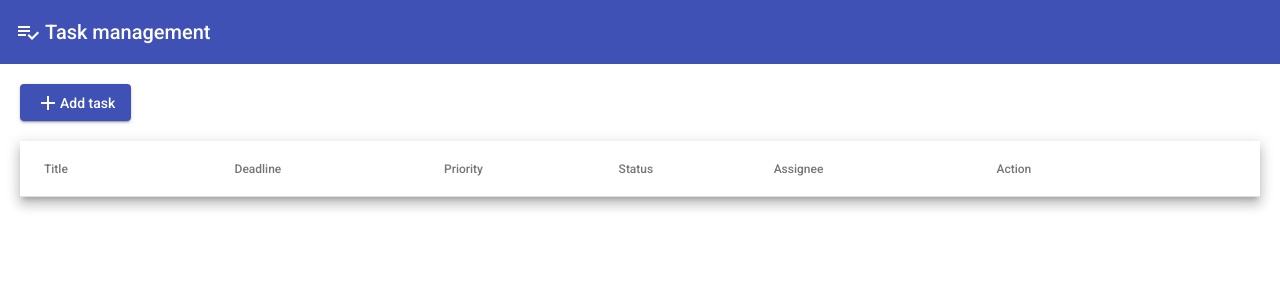
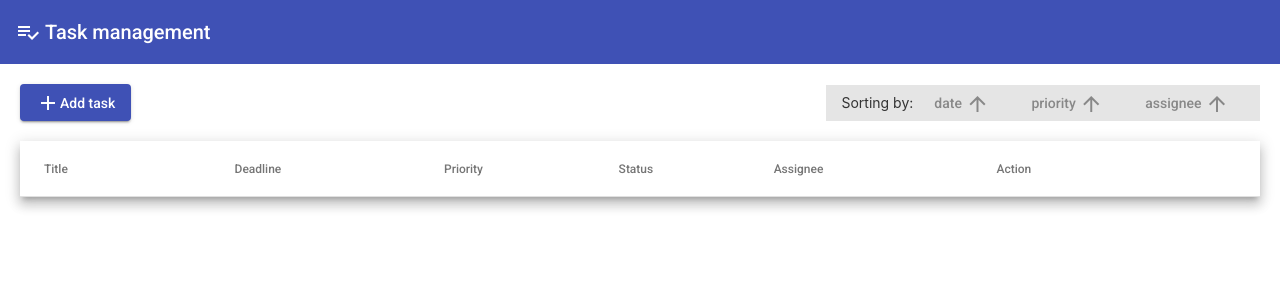
Before and after one commit to ElenaPogodaeva/task-management, an Angular app: page / in a window 1280 px wide. Shown: the top 300 px of the page. Built offline with nearby package versions, Linux system fonts and the light colour scheme.

Commit message:
feat: add sorting

```diff
--- /dev/null
+++ b/src/app/task/components/filter/filter.component.html
@@ -0,0 +1,24 @@
+<div class="container">
+  <span>Sorting by:</span>
+  <div class="sorting">
+    <button mat-button class="sort-btn" (click)="sortBy('deadline')">
+      date
+      <mat-icon *ngIf="(sortField === 'deadline') && sortReverse; else arrowUp">arrow_downward</mat-icon>
+    </button>
+    <button mat-button class="sort-btn" (click)="sortBy('priority')">
+      priority
+      <mat-icon *ngIf="(sortField === 'priority') && sortReverse; else arrowUp">arrow_downward</mat-icon>
+    </button>
+    <button mat-flat-button class="sort-btn" (click)="sortBy('assignee')">
+      assignee
+      <mat-icon *ngIf="(sortField === 'assignee') && sortReverse; else arrowUp">arrow_downward</mat-icon>
+    </button>
+    <!-- <span class="sort-text">by word or sentance</span>
+    <mat-form-field appearance="fill">
+      <input matInput type="text" name="filter" (input)="filterByWord.emit($event)">
+    </mat-form-field> -->
+    <ng-template #arrowUp>
+      <mat-icon>arrow_upward</mat-icon>
+    </ng-template>
+  </div>
+</div>
--- /dev/null
+++ b/src/app/task/components/filter/filter.component.scss
@@ -0,0 +1,23 @@
+.container {
+  display: flex;
+  flex-wrap: wrap;
+  align-items: center;
+  justify-content: center;
+  padding: 0 15px;
+  background-color: #E5E5E5;
+}
+.sorting {
+  display: flex;
+  flex-wrap: wrap;
+  align-items: center;
+  gap: 10px;
+  margin-left: 5px;
+}
+.sort-btn {
+  background-color: transparent;
+  color: #2F80ED;
+  color: #888;
+}
+.active {
+  color: #2F80ED;
+}
--- /dev/null
+++ b/src/app/task/components/filter/filter.component.ts
@@ -0,0 +1,22 @@
+import { Component, EventEmitter, Output } from '@angular/core';
+
+@Component({
+  selector: 'app-filter',
+  templateUrl: './filter.component.html',
+  styleUrls: ['./filter.component.scss'],
+})
+export class FilterComponent {
+  sortField: string = '';
+
+  sortReverse: boolean = false;
+
+  @Output() sort = new EventEmitter<{ sortField: string; sortReverse: boolean }>();
+
+  @Output() filterByWord = new EventEmitter<Event>();
+
+  sortBy(sortField: string) {
+    this.sortReverse = this.sortField === sortField ? !this.sortReverse : false;
+    this.sortField = sortField;
+    this.sort.emit({ sortField: this.sortField, sortReverse: this.sortReverse });
+  }
+}
--- a/src/app/task/pages/task-list-page/task-list-page.component.html
+++ b/src/app/task/pages/task-list-page/task-list-page.component.html
@@ -3,8 +3,9 @@
     <mat-icon>add</mat-icon>
     <span>Add task</span>
   </button>
+  <app-filter (sort)="onSort($event)" (filterByWord)="filterByWord($event)"></app-filter>
 </div>
-<table [dataSource]="tasks$" mat-table class="mat-elevation-z8">
+<table [dataSource]="tasks | sort : sortField : sortReverse" mat-table class="mat-elevation-z8">
   <ng-container matColumnDef="title">
     <th mat-header-cell *matHeaderCellDef>Title</th>
     <td mat-cell *matCellDef="let task">
--- a/src/app/task/pages/task-list-page/task-list-page.component.ts
+++ b/src/app/task/pages/task-list-page/task-list-page.component.ts
@@ -12,7 +12,11 @@ import { TaskModel } from '../../models/task.model';
 export class TaskListPageComponent implements OnInit {
   readonly columns = ['title', 'deadline', 'priority', 'status', 'assignee', 'action'];
 
-  tasks$!: Observable<TaskModel[]>;
+  tasks!: TaskModel[];
+
+  sortField: string = '';
+
+  sortReverse: boolean = false;
 
   constructor(
     private taskService: TaskService,
@@ -24,7 +28,7 @@ export class TaskListPageComponent implements OnInit {
   }
 
   loadTasks() {
-    this.tasks$ = this.taskService.getTasks();
+    this.taskService.getTasks().subscribe((tasks) => (this.tasks = tasks));
   }
 
   onClick(id: number) {
@@ -38,4 +42,15 @@ export class TaskListPageComponent implements OnInit {
   onDelete(id: number) {
     this.taskService.deleteTask(id).subscribe(() => this.loadTasks());
   }
+
+  onSort({ sortField, sortReverse }: { sortField: string; sortReverse: boolean }) {
+    // this.youtubeService.setSortOptions(sortField, sortReverse);
+    this.sortField = sortField;
+    this.sortReverse = sortReverse;
+  }
+
+  filterByWord(event: Event) {
+    // const target = event.target as HTMLInputElement;
+    // this.youtubeService.setFilterTerm(target.value);
+  }
 }
--- /dev/null
+++ b/src/app/task/pipes/sort.pipe.ts
@@ -0,0 +1,33 @@
+import { Pipe, PipeTransform } from '@angular/core';
+import { PriorityModel } from '../models/task.model';
+
+function compare(a: any, b: any, reverse: boolean) {
+  return (a < b ? -1 : 1) * (reverse ? -1 : 1);
+}
+
+@Pipe({
+  name: 'sort',
+})
+export class SortPipe implements PipeTransform {
+  transform(items: any[], sortField: string, sortReverse: boolean): any[] {
+    return [...items].sort((a, b) => {
+      const first = a[sortField];
+      const second = b[sortField];
+      if (sortField === 'deadline') {
+        const firstDate = new Date(first).getTime();
+        const secondDate = new Date(second).getTime();
+        return compare(firstDate, secondDate, sortReverse);
+      }
+      if (sortField === 'priority') {
+        const priorityOrder = Object.values(PriorityModel);
+        const firstIndex = priorityOrder.indexOf(first);
+        const secondIndex = priorityOrder.indexOf(second);
+        return compare(firstIndex, secondIndex, sortReverse);
+      }
+      if (sortField === 'assignee') {
+        return compare(first, second, sortReverse);
+      }
+      return 0;
+    });
+  }
+}
--- a/src/app/task/task.module.ts
+++ b/src/app/task/task.module.ts
@@ -14,6 +14,8 @@ import { TaskFormComponent } from './components/task-form/task-form.component';
 import { CreateTaskPageComponent } from './pages/create-task-page/create-task-page.component';
 import { EditTaskPageComponent } from './pages/edit-task-page/edit-task-page.component';
 import { DetailedPageComponent } from './pages/detailed-page/detailed-page.component';
+import { SortPipe } from './pipes/sort.pipe';
+import { FilterComponent } from './components/filter/filter.component';
 
 @NgModule({
   declarations: [
@@ -22,6 +24,8 @@ import { DetailedPageComponent } from './pages/detailed-page/detailed-page.compo
     CreateTaskPageComponent,
     EditTaskPageComponent,
     DetailedPageComponent,
+    SortPipe,
+    FilterComponent,
   ],
   imports: [
     CommonModule,
```
Also changed, not shown: 2 other files (tests, documents, lock files or other folders).
